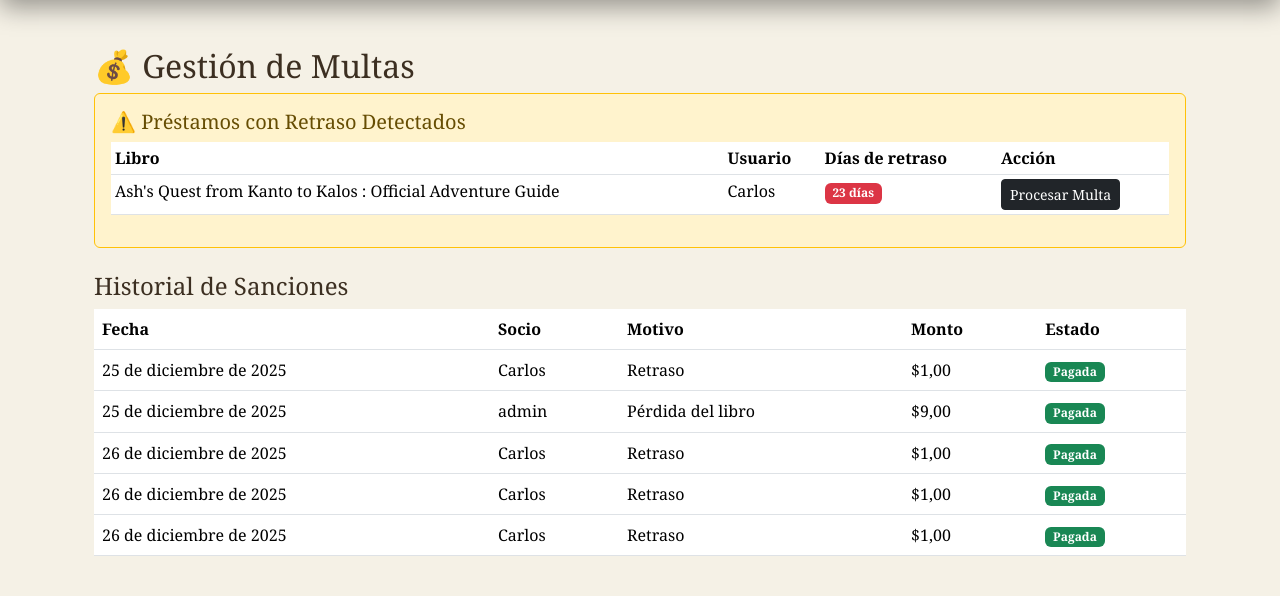
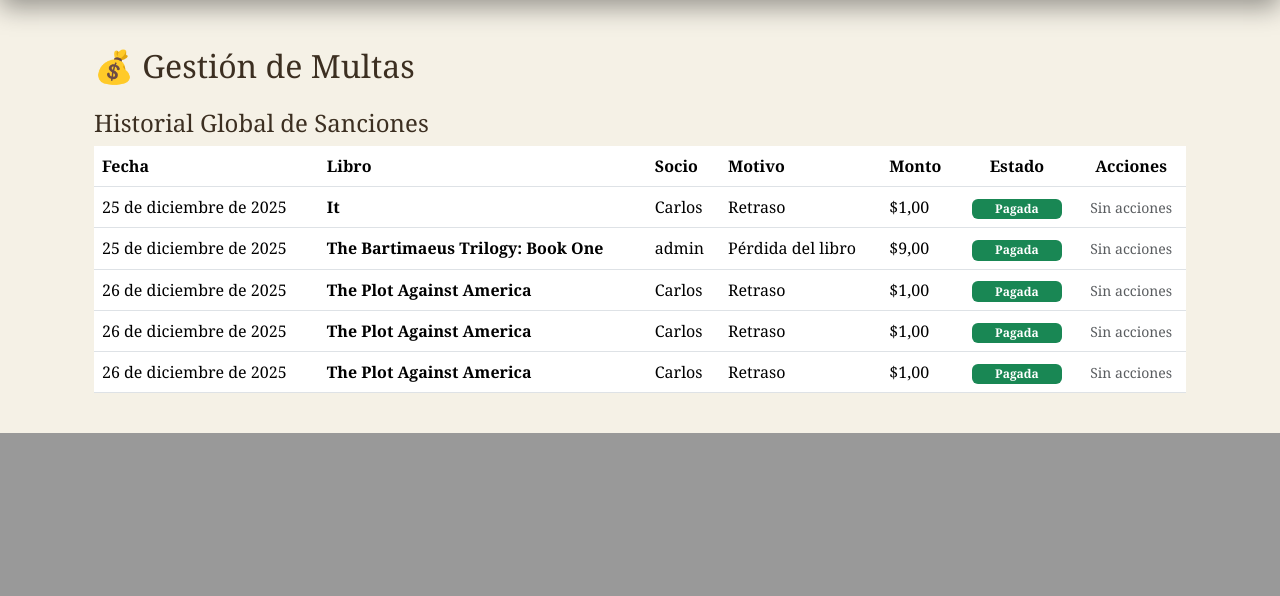
Before and after one commit to Wapo-lang/Biblioteca_Django, a Django app: page /multas/ in a window 1280 px wide. Shown: the part 410-1006 px from the top of the page. After the commit the page ends 843 px from the top, so only its background shows below. Run offline with Django 5.2, Linux system fonts and the light colour scheme; a user stored in the database is signed in; data comes from the database, SQL or seed files in the repository; both versions use the stored data as it was after the commit.

Commit message:
Bilioteca Django

```diff
--- a/Gestion/models.py
+++ b/Gestion/models.py
@@ -21,8 +21,7 @@
     descripcion = models.TextField(blank=True, null=True)
     autor = models.ForeignKey(Autor, related_name="libros", on_delete=models.PROTECT)
 
-    # LÓGICA ODOO: Stock
-    cantidad_total = models.PositiveIntegerField(default=1) # Odoo: 'value'
+    cantidad_total = models.PositiveIntegerField(default=1)
     ejemplares_disponibles = models.IntegerField(default=1, editable=False)
     disponible = models.BooleanField(default=True)
 
@@ -45,7 +44,6 @@
     fecha_max = models.DateField(null=True, blank=True)
     fecha_devolucion = models.DateField(null=True, blank=True)
 
-    # Lógica Odoo: Tipos de multa y estados
     ESTADOS = [('p', 'Prestado'), ('m', 'Multa'), ('d', 'Devuelto')]
     TIPOS_MULTA = [
         ('retraso', 'Retraso'),
@@ -110,7 +108,7 @@
 
             if self.fecha_max and not self.fecha_devolucion:
                 if timezone.now().date() > self.fecha_max:
-                    self.estado = 'm' # 'm' de multa/mora
+                    self.estado = 'm' # En mora
 
             super().save(*args, **kwargs)
 
--- a/Gestion/templates/index.html
+++ b/Gestion/templates/index.html
@@ -5,6 +5,8 @@
     <meta name="viewport" content="width=device-width, initial-scale=1.0">
     <title>Sistema de Biblioteca</title>
     <link href="https://cdn.jsdelivr.net/npm/bootstrap@5.3.2/dist/css/bootstrap.min.css" rel="stylesheet">
+
+    <link rel="stylesheet" href="https://cdnjs.cloudflare.com/ajax/libs/animate.css/4.1.1/animate.min.css"/>
 
     <style>
         /* Fondo estilo pergamino */
@@ -51,25 +53,21 @@
             text-shadow: 0 3px 4px rgba(0,0,0,0.3);
         }
 
-        .header-section p {
-            font-size: 18px;
-            opacity: 0.9;
-            font-style: italic;
-        }
-
-        /* TARJETAS estilo estante */
+        /* 2. ANIMACIÓN MEJORADA PARA TUS TARJETAS EXISTENTES */
         .card-custom {
             background: #fffdf7;
             border: 2px solid #c9a77c;
             border-radius: 12px;
             box-shadow: 0 5px 18px rgba(0,0,0,0.15);
             padding: 15px;
-            transition: 0.2s ease;
+            /* Transición suave para el hover */
+            transition: transform 0.3s ease, box-shadow 0.3s ease;
         }
 
         .card-custom:hover {
-            transform: scale(1.01);
-            box-shadow: 0 8px 25px rgba(0,0,0,0.25);
+            /* Eleva la tarjeta suavemente */
+            transform: translateY(-8px);
+            box-shadow: 0 12px 25px rgba(0,0,0,0.25);
         }
 
         .card-title {
@@ -83,11 +81,13 @@
             background: #7a5230;
             border: none;
             color: #f8e8c8;
+            transition: all 0.2s;
         }
 
         .btn-primary:hover {
             background: #5a3c22;
             color: #fff3d1;
+            transform: scale(1.03); /* Crece un poquito al pasar el mouse */
         }
 
         .btn-secondary {
@@ -99,7 +99,7 @@
         .btn-secondary:hover {
             background: #8f6d4c;
         }
-    /* HERO con imagen de biblioteca */
+
         .hero-banner {
             height: 350px;
             background: url("https://images.unsplash.com/photo-1524995997946-a1c2e315a42f") center/cover no-repeat;
@@ -107,17 +107,12 @@
             box-shadow: 0 8px 25px rgba(0,0,0,0.4);
             text-shadow: 0 3px 4px rgba(0,0,0,0.7);
         }
-
-    .hero-banner h1, .hero-banner p {
-        font-family: "Georgia", serif;
-    }
-
     </style>
 </head>
 
 <body>
 
-<nav class="navbar navbar-expand-lg">
+<nav class="navbar navbar-expand-lg animate__animated animate__fadeInDown">
     <div class="container-fluid">
         <a class="navbar-brand" href="#">📚 Biblioteca</a>
 
@@ -133,6 +128,7 @@
                 <li class="nav-item"><a class="nav-link" href="{% url 'login' %}">Ingresar</a></li>
                 <li class="nav-item"><a class="nav-link" href="{% url 'registro' %}">Registrarse</a></li>
                 {% endif %}
+
                 {% if user.is_authenticated %}
                 <form method="POST" action="{% url 'logout' %}">
                     {% csrf_token %}
@@ -145,17 +141,37 @@
 </nav>
 
 <header class="hero-banner d-flex align-items-center justify-content-center">
-    <div class="text-center text-white">
+    <div class="text-center text-white animate__animated animate__zoomIn">
         <h1 class="display-4 fw-bold">Sistema de Gestión de Biblioteca</h1>
         <p class="lead">Control de libros, autores, préstamos y multas</p>
     </div>
 </header>
 
 <main class="container py-4">
+    {% if messages %}
+        {% for message in messages %}
+            <div class="alert alert-{{ message.tags }} alert-dismissible fade show animate__animated animate__fadeInRight" role="alert">
+                {{ message }}
+                <button type="button" class="btn-close" data-bs-dismiss="alert" aria-label="Close"></button>
+            </div>
+        {% endfor %}
+    {% endif %}
+
     {% block contenido %}
     {% endblock %}
 </main>
 
 <script src="https://cdn.jsdelivr.net/npm/bootstrap@5.3.2/dist/js/bootstrap.bundle.min.js"></script>
+
+<script>
+    setTimeout(function() {
+        let alerts = document.querySelectorAll('.alert');
+        alerts.forEach(function(alert) {
+            alert.classList.add('animate__animated', 'animate__fadeOutRight');
+            setTimeout(() => alert.remove(), 1000);
+        });
+    }, 4000); // 4 segundos y se va
+</script>
+
 </body>
 </html>
--- a/Gestion/templates/multas.html
+++ b/Gestion/templates/multas.html
@@ -1,12 +1,12 @@
 {% extends "index.html" %}
 {% block contenido %}
 <div class="container mt-4">
-    <h2 class="library-title">💰 Gestión de Multas</h2>
+    <h2 class="library-title">💰 {% if user.is_staff %}Gestión de Multas{% else %}Mis Multas{% endif %}</h2>
 
-    {% if pendientes %}
-    <div class="alert alert-warning border-warning">
-        <h5>⚠️ Préstamos con Retraso Detectados</h5>
-        <table class="table table-sm">
+    {% if user.is_staff and pendientes %}
+    <div class="alert alert-warning border-warning shadow-sm">
+        <h5>⚠️ Préstamos con Retraso Detectados (Pendientes de Sanción)</h5>
+        <table class="table table-sm align-middle">
             <thead>
                 <tr>
                     <th>Libro</th>
@@ -32,31 +32,53 @@
     {% endif %}
 
     <div class="library-card mt-4">
-        <h4>Historial de Sanciones</h4>
-        <table class="table">
+        <h4>{% if user.is_staff %}Historial Global de Sanciones{% else %}Mi Historial de Sanciones{% endif %}</h4>
+        <table class="table table-hover align-middle">
             <thead>
                 <tr>
                     <th>Fecha</th>
-                    <th>Socio</th>
+                    <th>Libro</th>
+                    {% if user.is_staff %}<th>Socio</th>{% endif %}
                     <th>Motivo</th>
                     <th>Monto</th>
-                    <th>Estado</th>
+                    <th class="text-center">Estado</th>
+                    {# --- NUEVA COLUMNA SOLO PARA ADMIN --- #}
+                    {% if user.is_staff %}
+                    <th class="text-center">Acciones</th>
+                    {% endif %}
                 </tr>
             </thead>
             <tbody>
                 {% for multa in multas %}
                 <tr>
                     <td>{{ multa.fecha }}</td>
-                    <td>{{ multa.prestamo.usuario.username }}</td>
+                    <td><strong>{{ multa.prestamo.libro.titulo }}</strong></td>
+                    {% if user.is_staff %}<td>{{ multa.prestamo.usuario.username }}</td>{% endif %}
                     <td>{{ multa.get_tipo_multa_display }}</td>
                     <td>${{ multa.monto }}</td>
-                    <td>
+                    <td class="text-center">
                         {% if multa.pagada %}
-                            <span class="badge bg-success">Pagada</span>
+                            <span class="badge bg-success" style="min-width: 90px;">Pagada</span>
                         {% else %}
-                            <span class="badge bg-outline-danger">Pendiente</span>
+                            <span class="badge bg-danger" style="min-width: 90px;">Pendiente</span>
                         {% endif %}
                     </td>
+                    {# --- BOTÓN DE ACCIÓN SOLO PARA ADMIN --- #}
+                    {% if user.is_staff %}
+                    <td class="text-center">
+                        {% if not multa.pagada %}
+                            <a href="{% url 'pagar_multa' multa.id %}" class="btn btn-sm btn-outline-success">
+                                ✅ Marcar Pagada
+                            </a>
+                        {% else %}
+                            <span class="text-muted small">Sin acciones</span>
+                        {% endif %}
+                    </td>
+                    {% endif %}
+                </tr>
+                {% empty %}
+                <tr>
+                    <td colspan="{% if user.is_staff %}7{% else %}5{% endif %}" class="text-center py-4">No se registran multas en el sistema.</td>
                 </tr>
                 {% endfor %}
             </tbody>
--- a/Gestion/urls.py
+++ b/Gestion/urls.py
@@ -38,4 +38,6 @@
     path('multas/', lista_multa, name='lista_multas'),
     path('multas/nuevo/<int:prestamo_id>', crear_multa, name='crear_multa'),
 
+    path('multas/pagar/<int:multa_id>/', pagar_multa, name='pagar_multa'),
+
 ]
--- a/Gestion/views.py
+++ b/Gestion/views.py
@@ -221,52 +221,72 @@
 def detalle_prestamo(request):
     pass
 
-@user_passes_test(es_admin)
+@login_required
 def lista_multa(request):
-    multas_registradas = Multa.objects.all()
-    prestamos_vencidos = Prestamos.objects.filter(estado='m', multas__isnull=True)
-    return render(request, 'multas.html', {
+    if request.user.is_staff:
+        # El Admin ve todas las multas y los préstamos pendientes de sanción
+        multas_registradas = Multa.objects.all()
+        prestamos_vencidos = Prestamos.objects.filter(estado='m', multas__isnull=True)
+    else:
+        # El Usuario normal solo ve SUS multas ya procesadas
+        multas_registradas = Multa.objects.filter(prestamo__usuario=request.user)
+        # Los usuarios no deberían ver "pendientes" de procesamiento administrativo
+        prestamos_vencidos = []
+
+    return render(request, 'gestion/templates/multas.html', {
         'multas': multas_registradas,
         'pendientes': prestamos_vencidos
     })
 
+@user_passes_test(lambda u: u.is_staff)
+def pagar_multa(request, multa_id):
+    multa = get_object_or_404(Multa, id=multa_id)
+    multa.pagada = True
+    multa.save()
+    messages.success(request, f"La multa de {multa.prestamo.usuario.username} ha sido marcada como pagada.")
+    return redirect('lista_multas')
+
+@login_required
+@user_passes_test(es_admin)
 def crear_multa(request, prestamo_id):
     prestamo = get_object_or_404(Prestamos, id=prestamo_id)
 
     if request.method == 'POST':
-        tipo = request.POST.get('tipo_multa') # Viene del select del HTML
+        tipo = request.POST.get('tipo_multa')
 
-        # 1. Definimos montos según tus opciones del modelo
-        # Ajustados para que no excedan los 3 dígitos (max 9.99 si max_digits=3)
         montos = {
             'retraso': 1.00,
             'deterioro': 5.00,
-            'perdida': 9.00, # Cuidado: tu max_digits=3 solo permite hasta 9.99
+            'perdida': 9.00,
         }
         monto_sancion = montos.get(tipo, 2.00)
 
-        # 2. Crear la multa con los nombres de campos REALES de tu modelo
+        # Crear la multa
         Multa.objects.create(
             prestamo=prestamo,
-            tipo_multa=tipo,      # Campo correcto
-            monto=monto_sancion,   # Campo correcto
-            fecha=timezone.now()   # Campo correcto (en lugar de fecha_emision)
+            tipo_multa=tipo,
+            monto=monto_sancion,
+            fecha=timezone.now()
         )
 
-        # 3. Lógica de Stock y Devolución
+        # Lógica de Stock
         if tipo == 'perdida':
             prestamo.libro.cantidad_total -= 1
+            # Si ya no quedan libros, asegurar disponible=False
+            if prestamo.libro.cantidad_total <= 0:
+                prestamo.libro.disponible = False
             prestamo.libro.save()
         else:
             prestamo.libro.disponible = True
             prestamo.libro.save()
 
-        # 4. Finalizar préstamo
+        # Finalizar préstamo y cambiar estado a 'd' (devuelto) o lo que uses
         prestamo.fecha_devolucion = timezone.now().date()
+        prestamo.estado = 'd'
         prestamo.save()
 
         messages.success(request, "Multa registrada y libro devuelto.")
-        return redirect('lista_multas')
+        return redirect('lista_multas') # Asegúrate que este nombre coincida con tus URLs
 
     return render(request, 'templates_crear/crear_multa.html', {'prestamo': prestamo})
 
@@ -288,31 +308,31 @@
 
 class LibroListView(LoginRequiredMixin, ListView):
     model = Libro
-    template_name = 'gestion/templates/libro_view.html'
+    template_name = 'Gestion/templates/libro_view.html'
     context_object_name = 'libros'
     paginate_by = 10
 
 class LibroDetalleView(LoginRequiredMixin, DetailView):
     model = Libro
-    template_name = 'gestion/templates/detalle_libro.html'
+    template_name = 'Gestion/templates/detalle_libro.html'
     context_object_name = 'libro'
 
 class LibroCreateView(LoginRequiredMixin, PermissionRequiredMixin, CreateView):
     model = Libro
     fields = ['titulo', 'autor', 'disponible']
-    template_name = 'gestion/templates/templates_crear/crear_libro.html'
+    template_name = 'Gestion/templates/templates_crear/crear_libro.html'
     success_url = reverse_lazy('libro_list')
     permission_required = 'Gestion.add_libro'
 
 class LibroUpdateView(LoginRequiredMixin, PermissionRequiredMixin, UpdateView):
     model = Libro
     fields = ['titulo', 'autor']
-    template_name = 'gestion/templates/editar_libro.html'
+    template_name = 'Gestion/templates/editar_libro.html'
     success_url = reverse_lazy('libro_list')
     permission_required = 'Gestion.change_libro'
 
 class LibroDeleteView(LoginRequiredMixin, PermissionRequiredMixin, DeleteView):
     model = Libro
-    template_name = 'gestion/templates/eliminar_libro.html'
+    template_name = 'Gestion/templates/eliminar_libro.html'
     success_url = reverse_lazy('libro_list')
     permission_required = 'Gestion.delete_libro'
```
Also changed, not shown: Gestion/templates/home.html (+0 -10 lines), Gestion/templates/registration/login.html (+31 -9 lines), Gestion/test/test_models.py (+16 -20 lines), Gestion/test/test_views.py (+4 -0 lines), db.sqlite3. Lines whose indentation alone changed are shown as unchanged.
